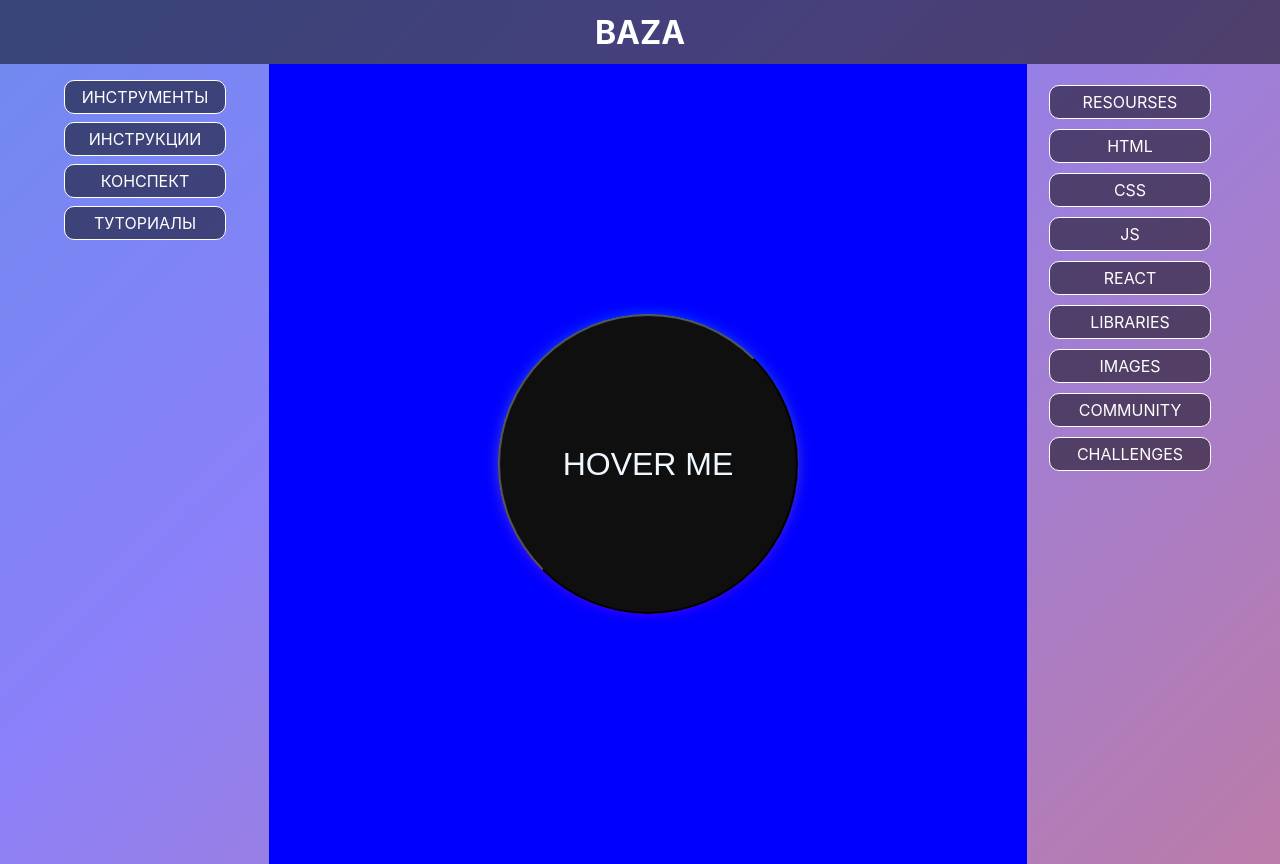
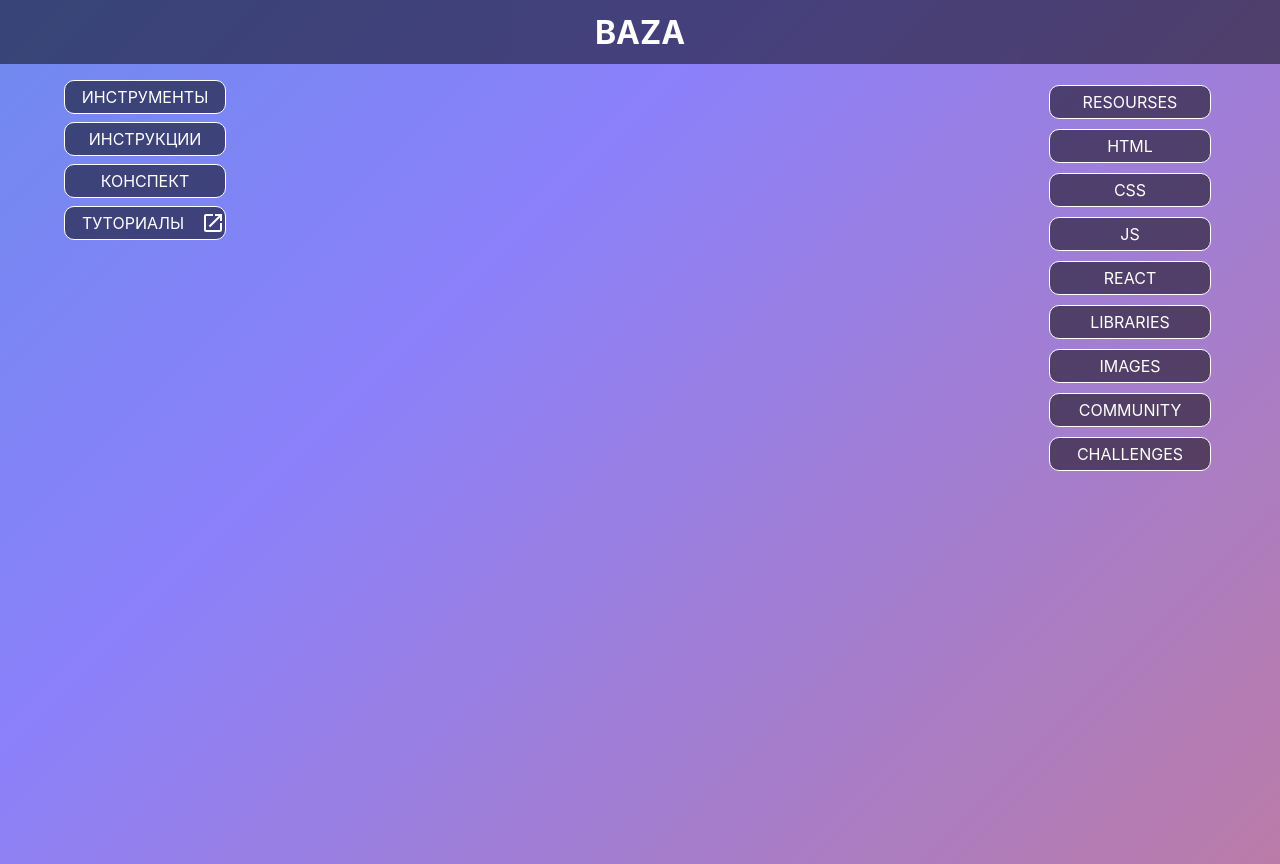
Before and after one commit to PlatenPrime/baza, a React (Create React App) app: page /workbook in a window 1280 px wide. Built offline with nearby package versions, Linux system fonts and the light colour scheme.

Commit message:
remove the needless things

```diff
--- a/src/components/Guides/Guides.jsx
+++ b/src/components/Guides/Guides.jsx
@@ -4,7 +4,7 @@ import Navbar from '../Navbar/Navbar';
 
 const Guides = () => {
 	return (
-		<div className={style.redback}>
+		<div >
 
 		</div>
 	);
--- a/src/components/SideBar/SideBar.jsx
+++ b/src/components/SideBar/SideBar.jsx
@@ -5,6 +5,7 @@ import { Link } from "react-router-dom";
 import HomeLink from '../HomeLink/HomeLink';
 import { Box, Divider, Stack } from '@mui/material';
 import BazaAppBar from '../BazaAppBar/BazaAppBar';
+import OpenInNewIcon from '@mui/icons-material/OpenInNew';
 
 
 
@@ -24,7 +25,7 @@ const SideBar = () => {
 
 			<Link to="/guides" className={style.sidebarLink}><SideBarItem title="Инструкции" /></Link>
 			<Link to="/workbook" className={style.sidebarLink}><SideBarItem title="Конспект" /></Link>
-			<a href="https://platentutorials.vercel.app/" target="_blanked" className={style.sidebarLink}><SideBarItem title="Туториалы" /></a>
+			<a href="https://platentutorials.vercel.app/" target="_blanked" className={style.sidebarLink}><SideBarItem title="Туториалы" /><OpenInNewIcon /></a>
 
 
 
--- a/src/components/TestHover/TestHover.js
+++ /dev/null
@@ -1,16 +0,0 @@
-import React from 'react';
-import style from "./TestHover.module.css";
-import cx from 'classnames';
-import { selectUnstyledClasses } from '@mui/base';
-
-const TestHover = () => {
-	return (
-		<div className={style.container}>
-			<button className={style.top} >hover me</button>
-			<div className={style.middle}></div>
-			<div className={style.bottom}></div>
-		</div>
-	);
-};
-
-export default TestHover;
--- a/src/components/TestHover/TestHover.module.css
+++ /dev/null
@@ -1,91 +0,0 @@
-
-.container {
-	position: relative;
-	transition: 0.5s;
-}
-
-.top {
-	width: 300px;
-	height: 300px;
-	background-color: rgb(15, 15, 15);
-	color: aliceblue;
-	text-transform: uppercase;
-	font-size: 2rem;
-	border-radius: 50%;
-	position: absolute;
-	top: 50%;
-	left: 50%;
-	transform: translate(-50%, -50%);
-	z-index: 3;
-	transition: 0.5s;
-	cursor: pointer;
-
-}
-
-.top:hover {
-	width: 280px;
-	height: 280px;
-}
-
-.middle {
-	width: 299px;
-	height: 299px;
-	border-radius: 50%;
-	background: linear-gradient(#14ffe9, #ffeb3b, #ff00e0);
-	position: absolute;
-	top: 50%;
-	left: 50%;
-	transform: translate(-50%, -50%);
-	z-index: 2;
-	transition: 0.5s;
-
-}
-
-.middle:hover {
-
-}
-
-.bottom {
-	width: 280px;
-	height: 280px;
-	border-radius: 50%;
-	background: linear-gradient(#14ffe9, #ffeb3b, #ff00e0);
-	filter: blur(10px);
-	position: absolute;
-	top: 50%;
-	left: 50%;
-	transform: translate(-50%, -50%);
-	z-index: 1;
-	transition: 0.5s;
-
-}
-
-
-
-
-
-
-
-
-
-
-
-
-
-
-
-
-.container:hover{
-
-
-	animation: rotate 1.5s linear infinite;
-  }
-
-  @keyframes rotate {
-	0%{
-	  filter: hue-rotate(0deg);
-	}
-	100%{
-	  filter: hue-rotate(360deg);
-	}
-  }
--- a/src/components/Tools/Tools.module.css
+++ b/src/components/Tools/Tools.module.css
@@ -3,12 +3,6 @@
 	flex-direction: column;
 	align-items: center;
 	justify-content: flex-start;
-	width: 100%;
+	width: 70%;
 	box-sizing: border-box;
 }
-
-
-@media (max-width: 768px) {
-
-
-}
--- a/src/components/Workbook/Workbook.jsx
+++ b/src/components/Workbook/Workbook.jsx
@@ -1,12 +1,12 @@
 import React from 'react';
 import style from './Workbook.module.css';
 import Navbar from '../Navbar/Navbar';
-import TestHover from '../TestHover/TestHover';
+
 
 const Workbook = () => {
 	return (
-		<div className={style.blueback}>
-			<TestHover />
+		<div >
+
 
 		</div>
 	);
```
